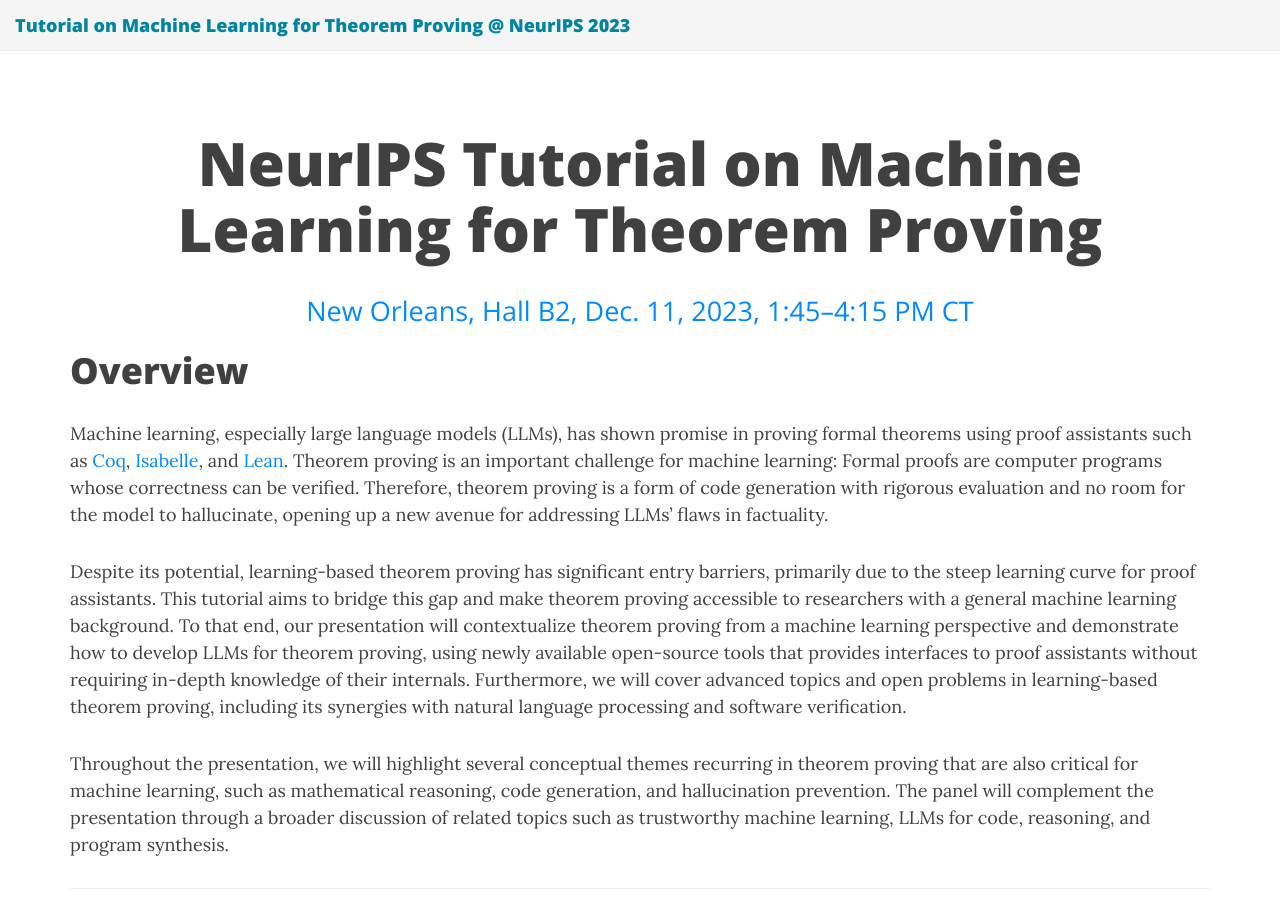
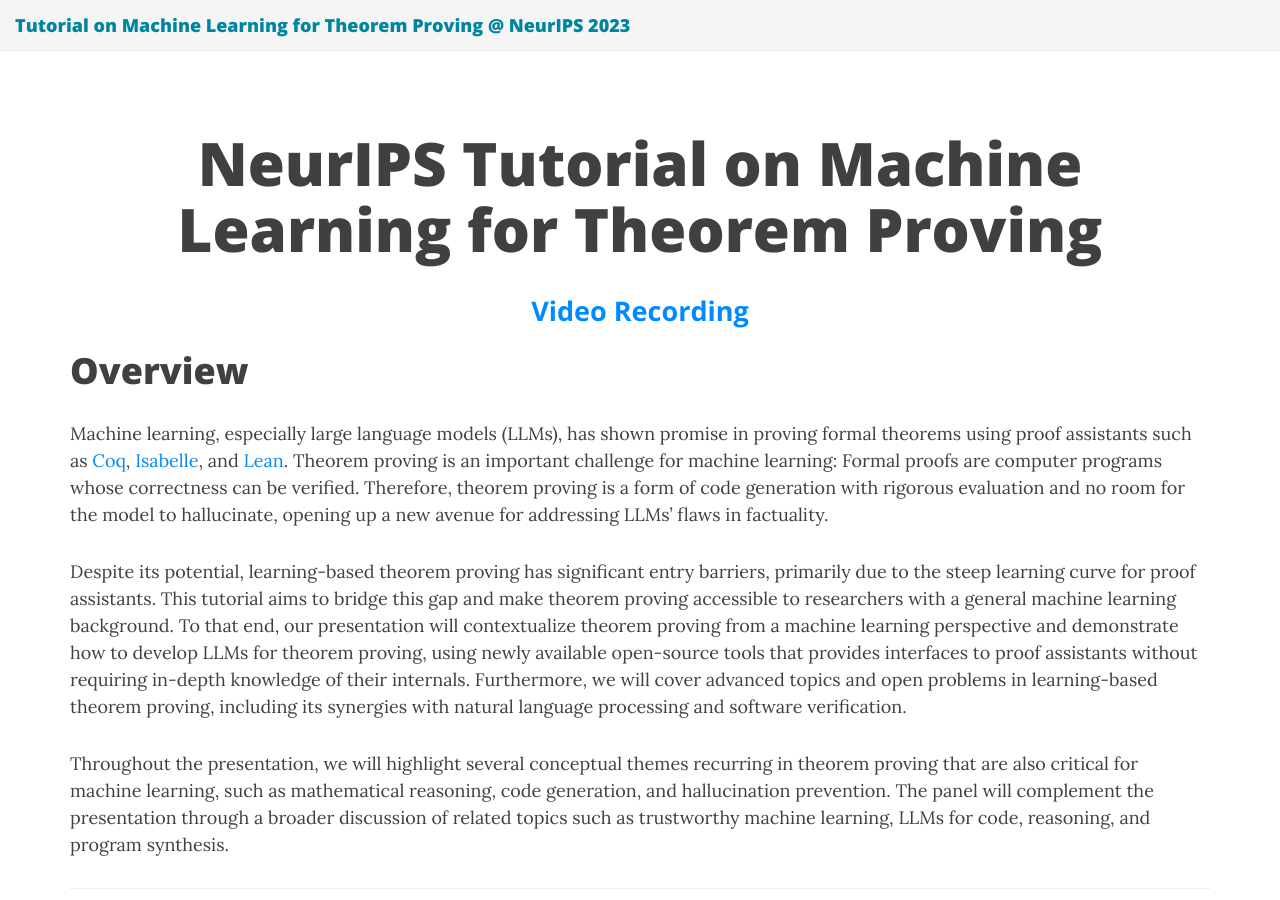
Before and after one commit to machine-learning-for-theorem-proving/machine-learning-for-theorem-proving.github.io, a Jekyll site: the page built from index.md, in a window 1280 px wide and 900 px high. Built offline with Jekyll 4.4.1, drawn with Linux system fonts in a browser that asks for light colours; nearby versions of some CDN libraries.

Commit message:
Update index.md

```diff
--- a/index.md
+++ b/index.md
@@ -3,7 +3,7 @@ layout: page
 title: NeurIPS Tutorial on Machine Learning for Theorem Proving
 ---
 <div class="venue" style="font-size: 27px; display: block; font-family: 'Open Sans', 'Helvetica Neue', Helvetica, Arial, sans-serif; font-weight: 300; color: #404040; text-align: center;">
-  <a target="_blank" href="https://neurips.cc/virtual/2023/tutorial/73946">New Orleans, Hall B2, Dec. 11, 2023, 1:45–4:15 PM CT</a>
+  <a target="_blank" href="https://neurips.cc/virtual/2023/tutorial/73946"><strong>Video Recording</strong></a>
 </div>
 
 
@@ -95,7 +95,7 @@ for code, reasoning, and program synthesis.
 
 # Materials and Open-Source Tools
 
-* [Video Recording](https://neurips.cc/virtual/2023/tutorial/73946)
+* **[Video Recording](https://neurips.cc/virtual/2023/tutorial/73946)**
 * [Slides](./img/NeurIPS2023-Tutorial-ML4TP.pdf)
 * [Demo: Using LLMs in Lean](https://github.com/yangky11/lean4-example/tree/ml4tp-tutorial)
 * [Demo: Training LLMs for Tactic Generation and Combining with Proof Search](https://github.com/yangky11/ml4tp-tutorial/blob/main/main.ipynb)
```
